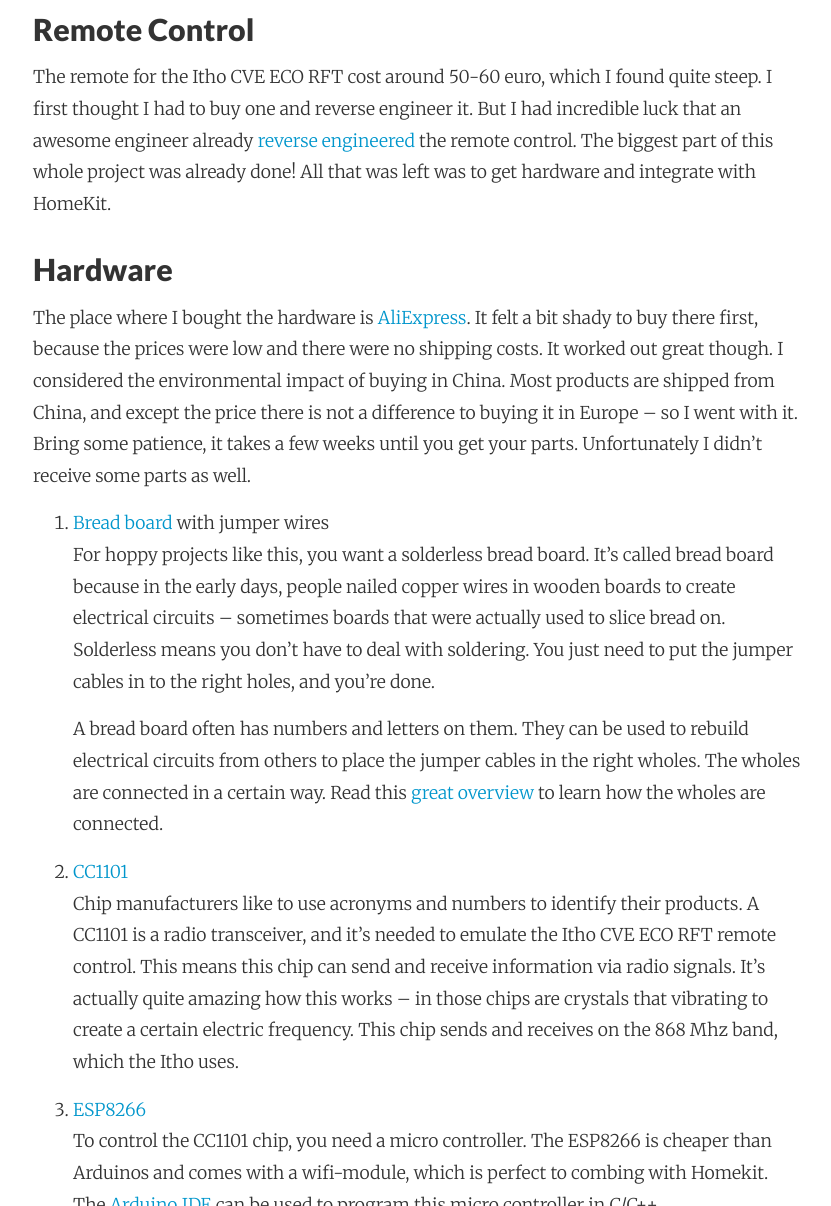
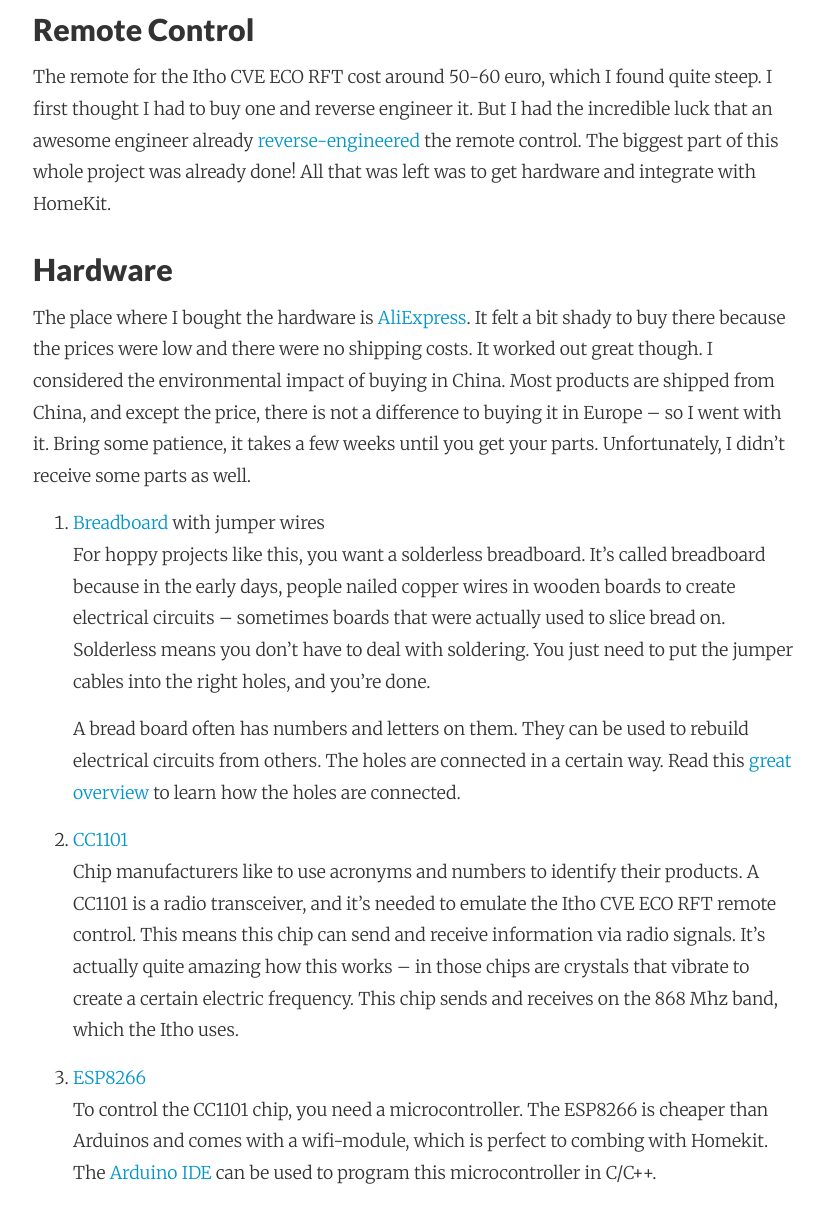
Before and after one commit to adri/adri.github.io, a Jekyll site: the page built from _posts/2018-07-15-controling-ventilation-via-homekit.md, in a window 1280 px wide and 1400 px high, scrolled down 1267 px. Shown: the part 194-1400 px from the top of the window, without its empty margins (223-1054 px from the left). Built offline with Jekyll 4.4.1, drawn with Linux system fonts in a browser that asks for light colours; nearby versions of some CDN libraries; comment, search, counter and statistics services are not loaded; some of the changed text lies outside the part shown.

Commit message:
Autocommit from wiki

```diff
--- a/_posts/2018-07-15-controling-ventilation-via-homekit.md
+++ b/_posts/2018-07-15-controling-ventilation-via-homekit.md
@@ -23,21 +23,21 @@
 <img src="https://user-images.githubusercontent.com/133832/31438701-81256bf4-ae89-11e7-8c5c-a3c1d5d4d4c5.png" style="width: 300px !important" />
 
 ## Remote Control
-The remote for the Itho CVE ECO RFT cost around 50-60 euro, which I found quite steep. I first thought I had to buy one and reverse engineer it. But I had incredible luck that an awesome engineer already [reverse engineered](https://www.progz.nl/homeautomation/2014/12/29/reverse-engineering-remote-itho-cve-eco-rft-part-1/) the remote control. The biggest part of this whole project was already done! All that was left was to get hardware and integrate with HomeKit.
+The remote for the Itho CVE ECO RFT cost around 50-60 euro, which I found quite steep. I first thought I had to buy one and reverse engineer it. But I had the incredible luck that an awesome engineer already [reverse-engineered](https://www.progz.nl/homeautomation/2014/12/29/reverse-engineering-remote-itho-cve-eco-rft-part-1/) the remote control. The biggest part of this whole project was already done! All that was left was to get hardware and integrate with HomeKit.
 
 ## Hardware
-The place where I bought the hardware is [AliExpress](https://www.aliexpress.com/). It felt a bit shady to buy there first, because the prices were low and there were no shipping costs. It worked out great though. I considered the environmental impact of buying in China. Most products are shipped from China, and except the price there is not a difference to buying it in Europe – so I went with it. Bring some patience, it takes a few weeks until you get your parts. Unfortunately I didn't receive some parts as well.
+The place where I bought the hardware is [AliExpress](https://www.aliexpress.com/). It felt a bit shady to buy there because the prices were low and there were no shipping costs. It worked out great though. I considered the environmental impact of buying in China. Most products are shipped from China, and except the price, there is not a difference to buying it in Europe – so I went with it. Bring some patience, it takes a few weeks until you get your parts. Unfortunately, I didn't receive some parts as well.
 
-1. [Bread board](https://www.aliexpress.com/item/MB102-Breadboard-power-module-MB-102-830-points-Solderless-Prototype-Bread-board-kit-65-Flexible-jumper/32690555189.html?spm=a2g0s.9042311.0.0.27424c4dprEHhP) with jumper wires<br/>
-    For hoppy projects like this, you want a solderless bread board. It's called bread board because in the early days, people nailed copper wires in wooden boards to create electrical circuits – sometimes boards that were actually used to slice bread on. Solderless means you don't have to deal with soldering. You just need to put the jumper cables in to the right holes, and you're done.
+1. [Breadboard](https://www.aliexpress.com/item/MB102-Breadboard-power-module-MB-102-830-points-Solderless-Prototype-Bread-board-kit-65-Flexible-jumper/32690555189.html?spm=a2g0s.9042311.0.0.27424c4dprEHhP) with jumper wires<br/>
+    For hoppy projects like this, you want a solderless breadboard. It's called breadboard because in the early days, people nailed copper wires in wooden boards to create electrical circuits – sometimes boards that were actually used to slice bread on. Solderless means you don't have to deal with soldering. You just need to put the jumper cables into the right holes, and you're done.
 
-    A bread board often has numbers and letters on them. They can be used to rebuild electrical circuits from others to place the jumper cables in the right wholes. The wholes are connected in a certain way. Read this [great overview](https://www.sciencebuddies.org/science-fair-projects/references/how-to-use-a-breadboard#holes) to learn how the wholes are connected.
+    A bread board often has numbers and letters on them. They can be used to rebuild electrical circuits from others. The holes are connected in a certain way. Read this [great overview](https://www.sciencebuddies.org/science-fair-projects/references/how-to-use-a-breadboard#holes) to learn how the holes are connected.
 
 2. [CC1101](https://www.aliexpress.com/item/1pc-E07-868MS10-CC1101-868MHz-SPI-Transceiver-rf-Module-CDSENET-Wireless-Receiver-868-MHz-for-Arduino/32800599482.html?spm=a2g0s.9042311.0.0.27424c4dprEHhP)<br/>
-   Chip manufacturers like to use acronyms and numbers to identify their products. A CC1101 is a radio transceiver, and it's needed to emulate the Itho CVE ECO RFT remote control. This means this chip can send and receive information via radio signals. It's actually quite amazing how this works – in those chips are crystals that vibrating to create a certain electric frequency. This chip sends and receives on the 868 Mhz band, which the Itho uses.
+   Chip manufacturers like to use acronyms and numbers to identify their products. A CC1101 is a radio transceiver, and it's needed to emulate the Itho CVE ECO RFT remote control. This means this chip can send and receive information via radio signals. It's actually quite amazing how this works – in those chips are crystals that vibrate to create a certain electric frequency. This chip sends and receives on the 868 Mhz band, which the Itho uses.
 
 3. [ESP8266](https://www.aliexpress.com/item/ESP8266-ESP-12-NodeMCU-Lua-WiFi-Internet-Things-Development-Board/32368848967.html?spm=a2g0s.9042311.0.0.27424c4ddIBWwT)<br/>
-    To control the CC1101 chip, you need a micro controller. The ESP8266 is cheaper than Arduinos and comes with a wifi-module, which is perfect to combing with Homekit. The [Arduino IDE](https://www.arduino.cc/en/Main/Software) can be used to program this micro controller in C/C++.
+    To control the CC1101 chip, you need a microcontroller. The ESP8266 is cheaper than Arduinos and comes with a wifi-module, which is perfect to combing with Homekit. The [Arduino IDE](https://www.arduino.cc/en/Main/Software) can be used to program this microcontroller in C/C++.
 
 ### How to get it running
 1. Connect all the hardware<br/>
@@ -66,6 +66,6 @@
     There is now also [esp-homekit](https://github.com/maximkulkin/esp-homekit), an option to emulate the HomeKit API directly on the ESP, which I didn't try yet.
 
 ## Learnings
-Doing things with hardware is much more accessible than I thought. A wealth of information and libraries are available online. It's fun for once to program something that is a bit more real than just software. I also learned that the hardware doesn't cost much. A few Euro spent on a micro controller already open up so many possibilities. There is a nice [TED talk](https://www.youtube.com/watch?v=UoBUXOOdLXY) showing examples of creative ideas that come to live using micro controllers.
+Doing things with hardware is much more accessible than I thought. A wealth of information and libraries are available online. It's fun for once to program something that is a bit more real than just software. I also learned that the hardware doesn't cost much. A few Euro spent on a microcontroller already open up so many possibilities. There is a nice [TED talk](https://www.youtube.com/watch?v=UoBUXOOdLXY) showing examples of creative ideas that come to life using microcontrollers.
 
 Are you building something cool? Let me know in the comments :)
```
Also changed, not shown: other parts of _posts/2018-07-15-controling-ventilation-via-homekit.md (+2 -2 lines).
